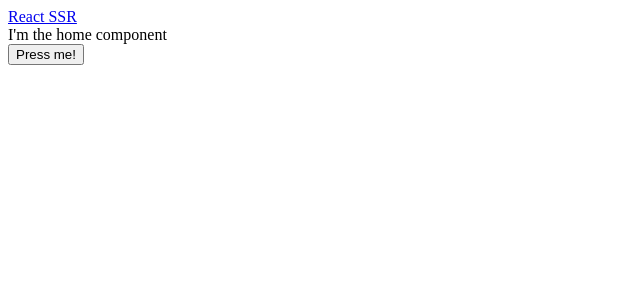
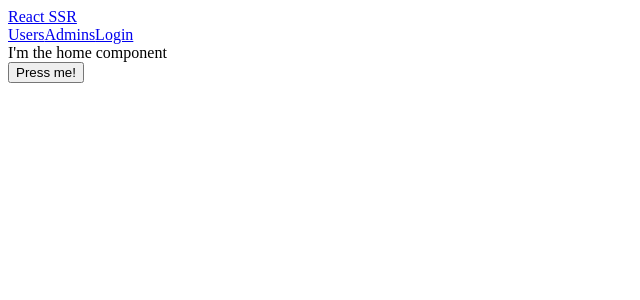
Before and after one commit to denisdenes/react-server-side-rendering-tutorial, a React app: page / in a window 1280 px wide. Shown: the top 300 px of the page, without its empty margins (0-640 px from the left). Built offline with nearby package versions, Linux system fonts and the light colour scheme; the HTML template or start-up script is replaced by a standard one.

Commit message:
Header buttons for login and logout

```diff
--- a/src/client/components/Header.js
+++ b/src/client/components/Header.js
@@ -4,9 +4,17 @@ import { connect } from 'react-redux';
 
 const Header = ({ auth }) => {
   console.log('My auth status is ', auth);
+
+  const authButton = auth ? (<a href="/api/logout">Logout</a>) : (<a href="/api/auth/google">Login</a>);
+
   return (
     <div>
       <Link to="/">React SSR</Link>
+      <div>
+        <Link to="/users">Users</Link>
+        <Link to="/admins">Admins</Link>
+        { authButton }
+      </div>
     </div>
   );
 };
```
Also changed, not shown: src/index.js (+9 -6 lines).
